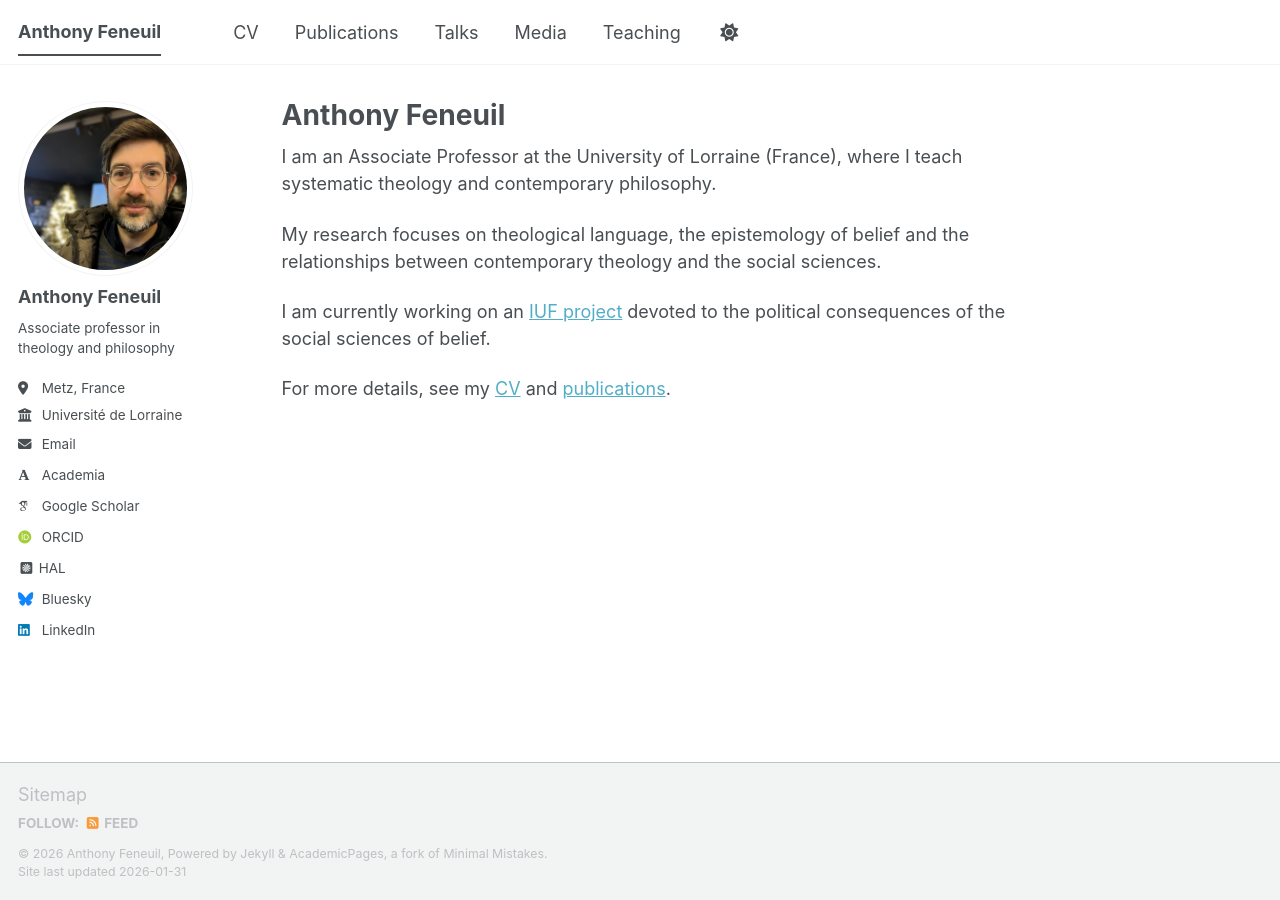
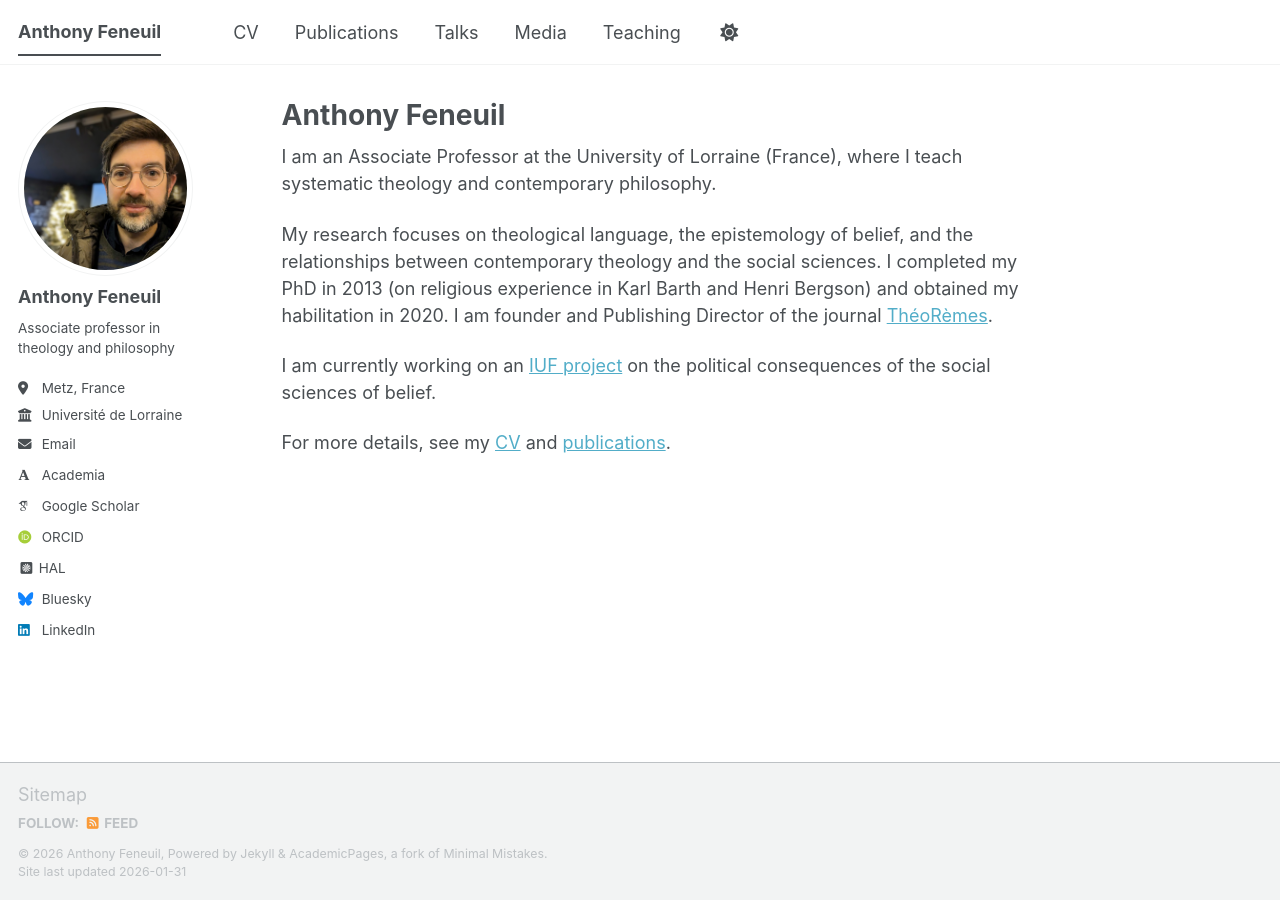
Before and after one commit to anfnl/anfnl.github.io, a Jekyll site: the page built from _pages/about.md, in a window 1280 px wide. Built offline with Jekyll 4.4.1, drawn with Linux system fonts in a browser that asks for light colours; some web fonts are replaced; a script bundle is joined from its source files by our own code; library files that are not in the unit come from our copies.

Commit message:
Update about.md

```diff
--- a/_pages/about.md
+++ b/_pages/about.md
@@ -9,8 +9,8 @@ redirect_from:
 
 I am an Associate Professor at the University of Lorraine (France), where I teach systematic theology and contemporary philosophy.
 
-My research focuses on theological language, the epistemology of belief and the relationships between contemporary theology and the social sciences.
+My research focuses on theological language, the epistemology of belief, and the relationships between contemporary theology and the social sciences. I completed my PhD in 2013 (on religious experience in Karl Barth and Henri Bergson) and obtained my habilitation in 2020. I am founder and Publishing Director of the journal [ThéoRèmes](https://journals.openedition.org/theoremes/).
 
-I am currently working on an [IUF project](https://www.iufrance.fr/les-membres-de-liuf/membre/2850-anthony-feneuil.html) devoted to the political consequences of the social sciences of belief.
+I am currently working on an [IUF project](https://www.iufrance.fr/les-membres-de-liuf/membre/2850-anthony-feneuil.html) on the political consequences of the social sciences of belief.
 
 For more details, see my [CV](cv/) and [publications](publications/).
```
